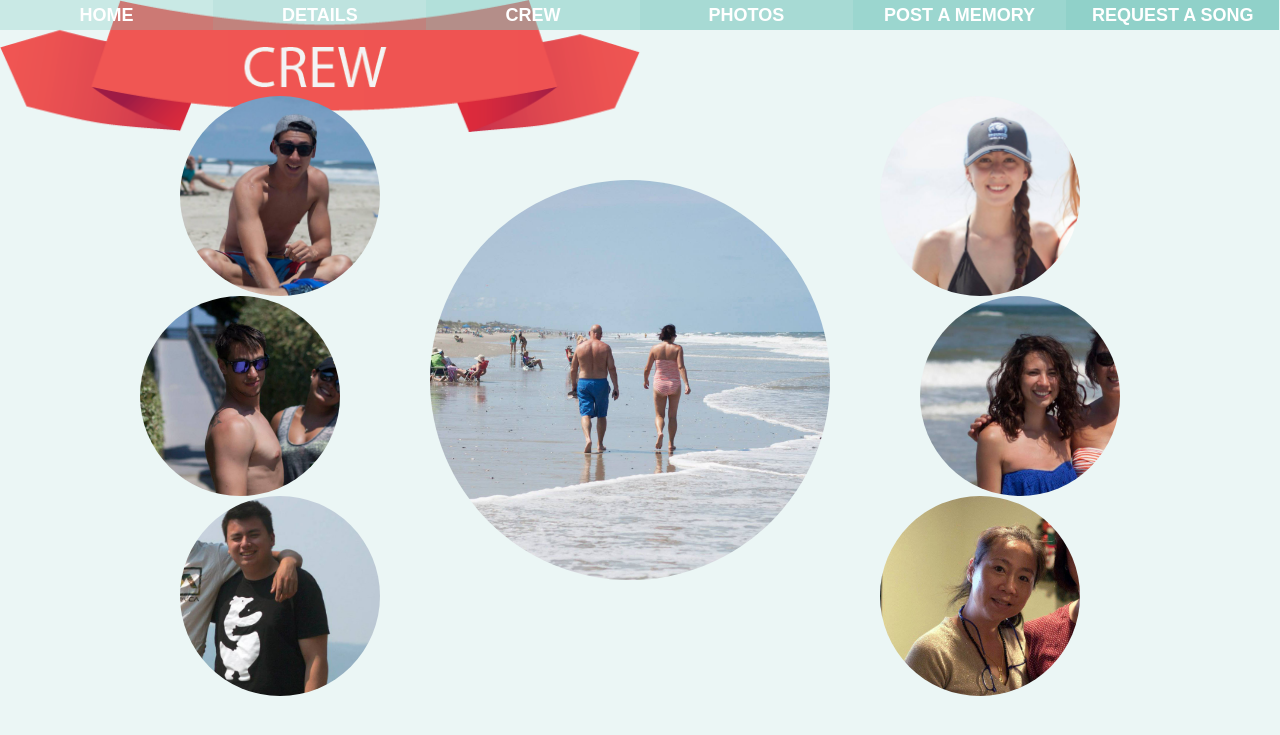
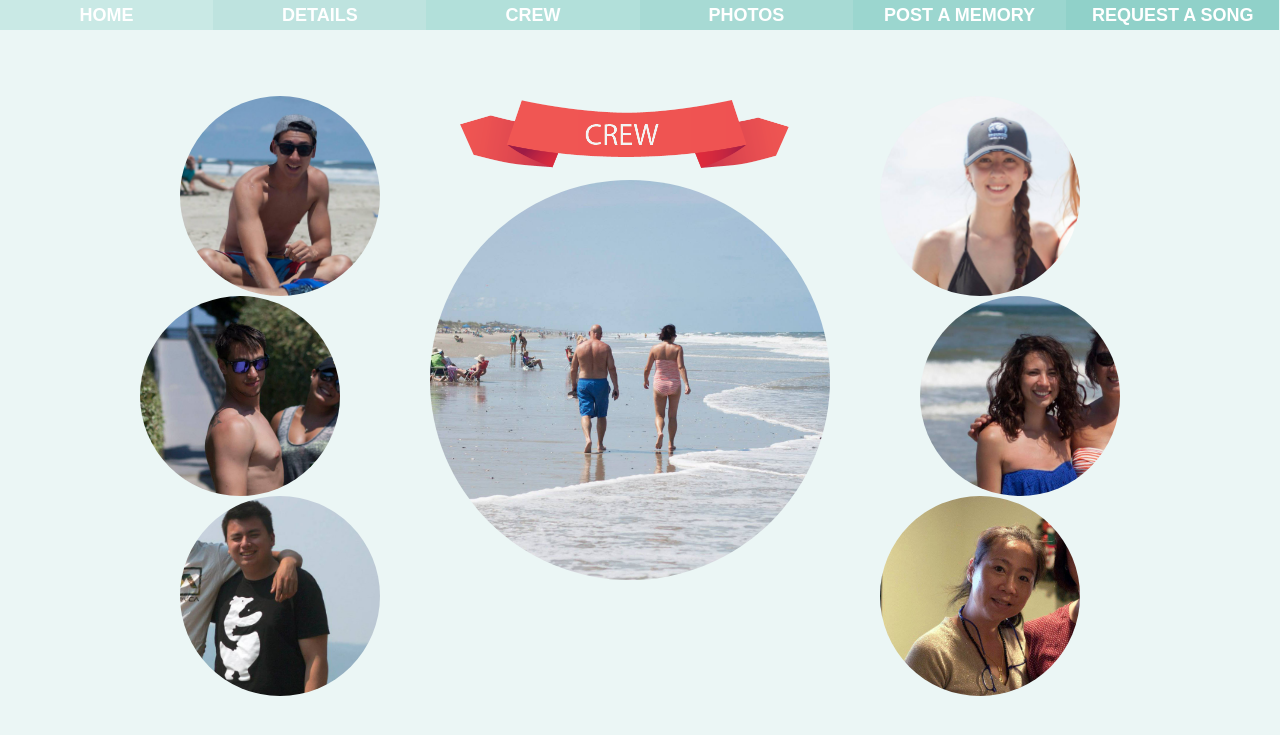
Before and after one commit to phyllisandjohn/phyllisandjohn.github.io, a Jekyll site: the page crew/index.html, which Jekyll copies as it is, in a window 1280 px wide. Shown: the top 735 px of the page. Built offline with Jekyll 4.4.1, drawn with Linux system fonts in a browser that asks for light colours.

Commit message:
Update crew.css

```diff
--- a/css/crew.css
+++ b/css/crew.css
@@ -78,3 +78,14 @@
 .bride .supporting-1, .bride .supporting-3 {
   margin-left: -40px;
 }
+
+.supporting, .together, .ribbon {
+	display: none;
+}
+
+.ribbon {
+	position: absolute;
+	left: 50%;
+	margin-left: -180px;
+	top: 100px;
+}
```
